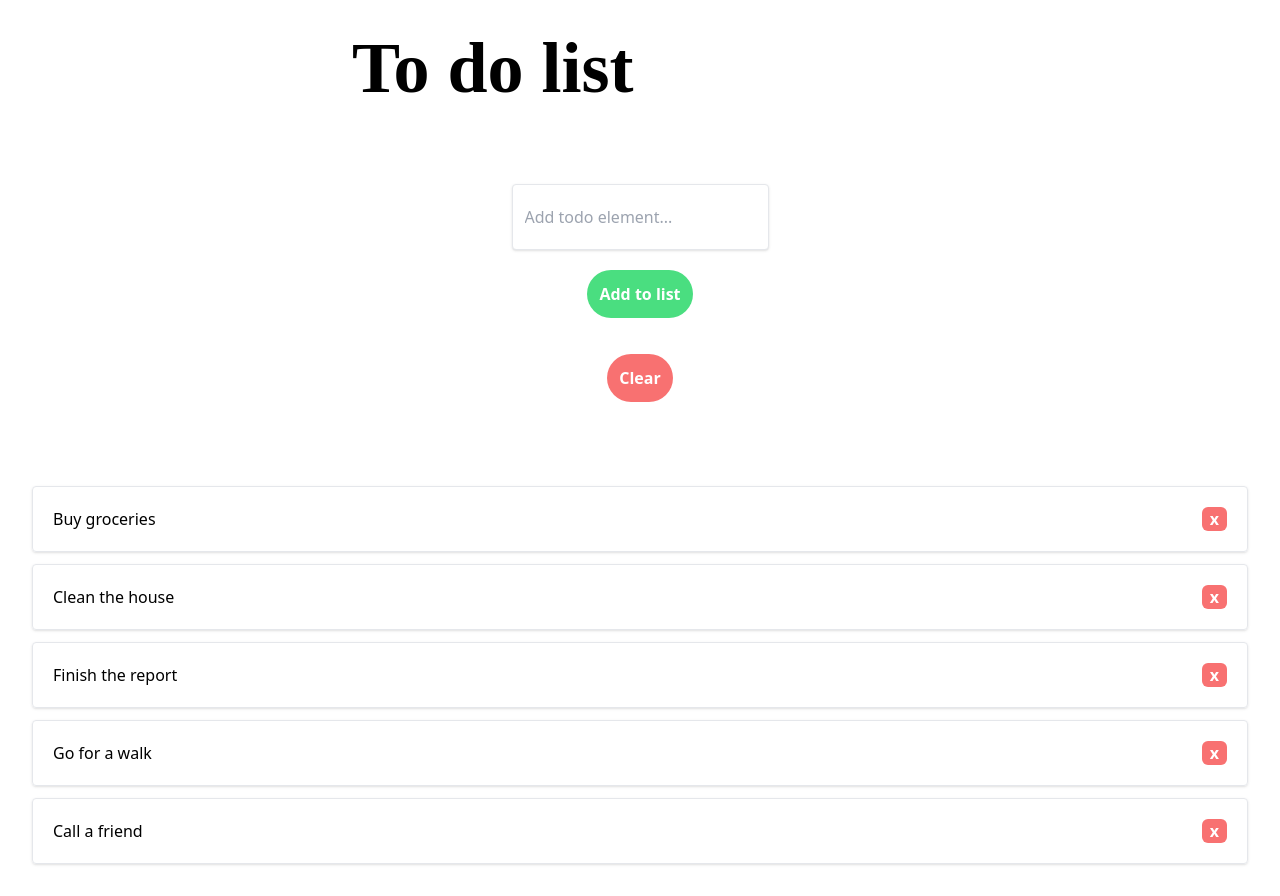
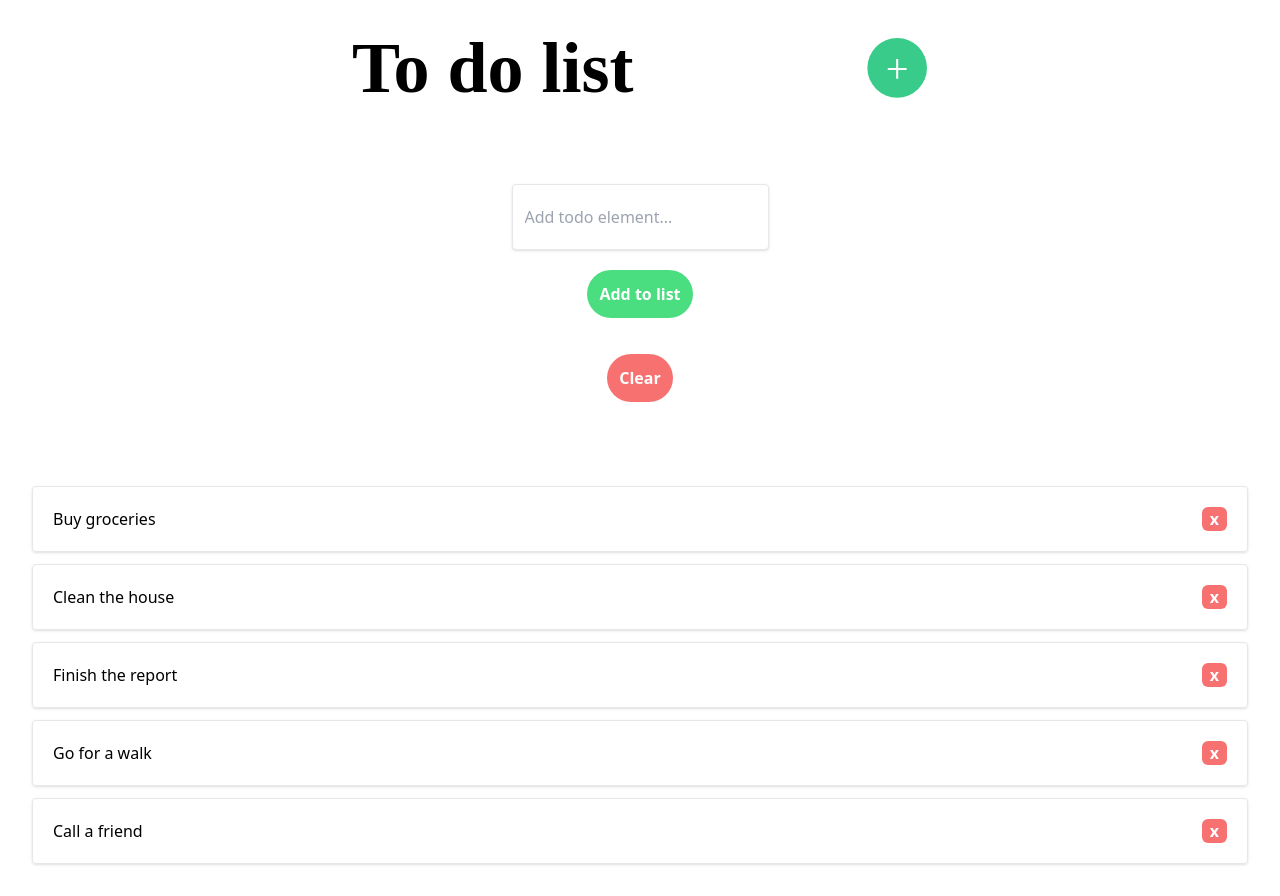
Before and after one commit to Fekete-Balazs710/ToDo, a Vue app: page / in a window 1280 px wide. Built offline with nearby package versions, Linux system fonts and the light colour scheme; a web font is replaced by a local one.

Commit message:
ITL-9: Added an add button, included the icon from the design
- Added icon from the design in svg format

```diff
--- a/src/components/TodoHeader.vue
+++ b/src/components/TodoHeader.vue
@@ -5,6 +5,18 @@
             To do list
         </h1>
 
+        <div class="relative flex items-center">
+            <div class="absolute w-full h-full flex items-center justify-center shrink-0">
+                <svg xmlns="http://www.w3.org/2000/svg" width="29" height="29" viewBox="0 0 29 29" fill="none">
+                <path fill-rule="evenodd" clip-rule="evenodd" d="M15.0013 5.08246H13.3607C13.2149 5.08246 13.142 5.15538 13.142 5.30121V13.8871H4.99353C4.8477 13.8871 4.77478 13.9601 4.77478 14.1059V15.7465C4.77478 15.8924 4.8477 15.9653 4.99353 15.9653H13.142V24.5512C13.142 24.697 13.2149 24.77 13.3607 24.77H15.0013C15.1472 24.77 15.2201 24.697 15.2201 24.5512V15.9653H23.3685C23.5144 15.9653 23.5873 15.8924 23.5873 15.7465V14.1059C23.5873 13.9601 23.5144 13.8871 23.3685 13.8871H15.2201V5.30121C15.2201 5.15538 15.1472 5.08246 15.0013 5.08246Z" fill="white"/>
+                </svg>
+            </div>
+
+            <svg xmlns="http://www.w3.org/2000/svg" width="61" height="60" viewBox="0 0 61 60" fill="none">
+                <circle cx="30.1828" cy="29.926" r="29.8221" fill="#38CB89"/>
+            </svg>
+        </div>
+
     </div>
 </template>
 
```
